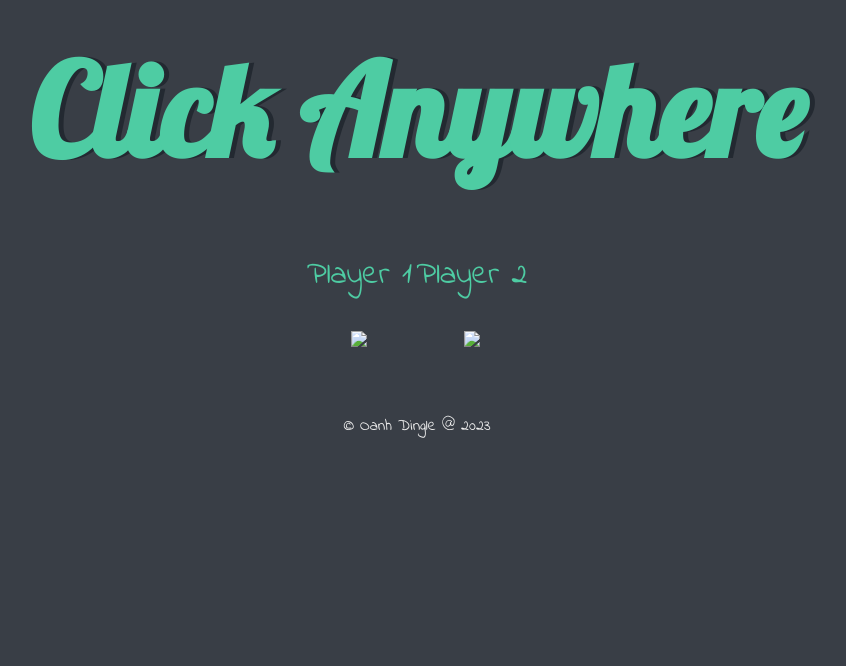
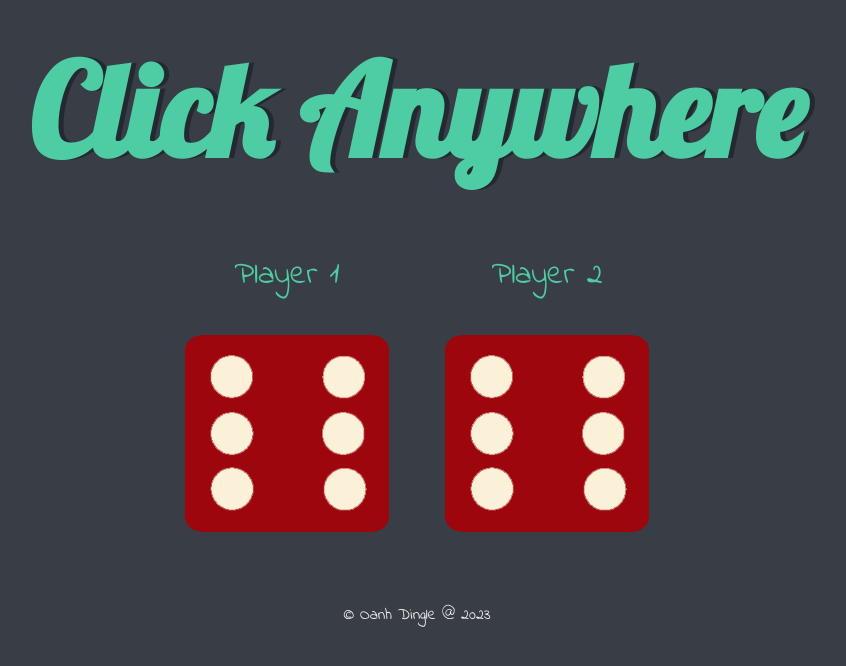
Before and after one commit to Oanh-D/dice-game, a plain HTML site: page index.html in a window 1280 px wide. Shown: the whole page, without its empty margins (223-1069 px from the left). Drawn offline with Linux system fonts and the light colour scheme.

Commit message:
Update index.html

```diff
--- a/index.html
+++ b/index.html
@@ -14,12 +14,12 @@
 
       <div class="dice">
         <p>Player 1</p>
-        <img class="img1" src="/images/dice6.png">
+        <img class="img1" src="dice6.png">
       </div>
 
       <div class="dice">
         <p>Player 2</p>
-        <img class="img2" src="/images/dice6.png">
+        <img class="img2" src="dice6.png">
       </div>
 
     </div>
```
